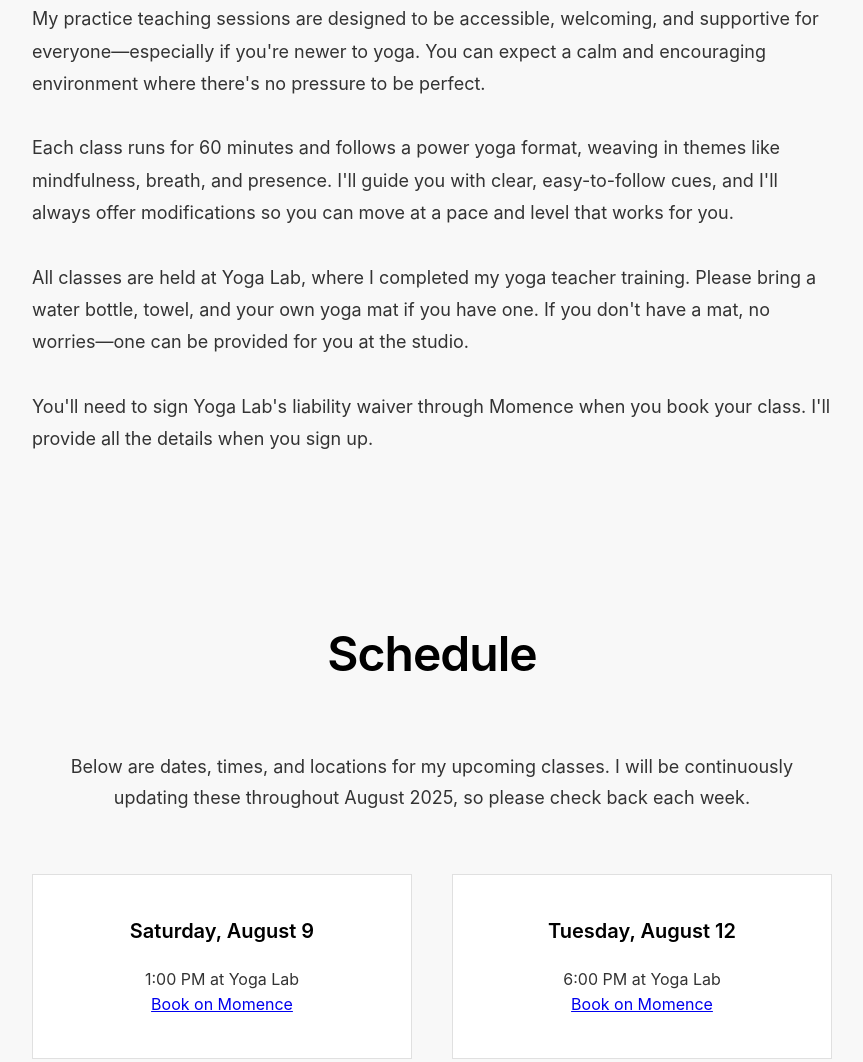
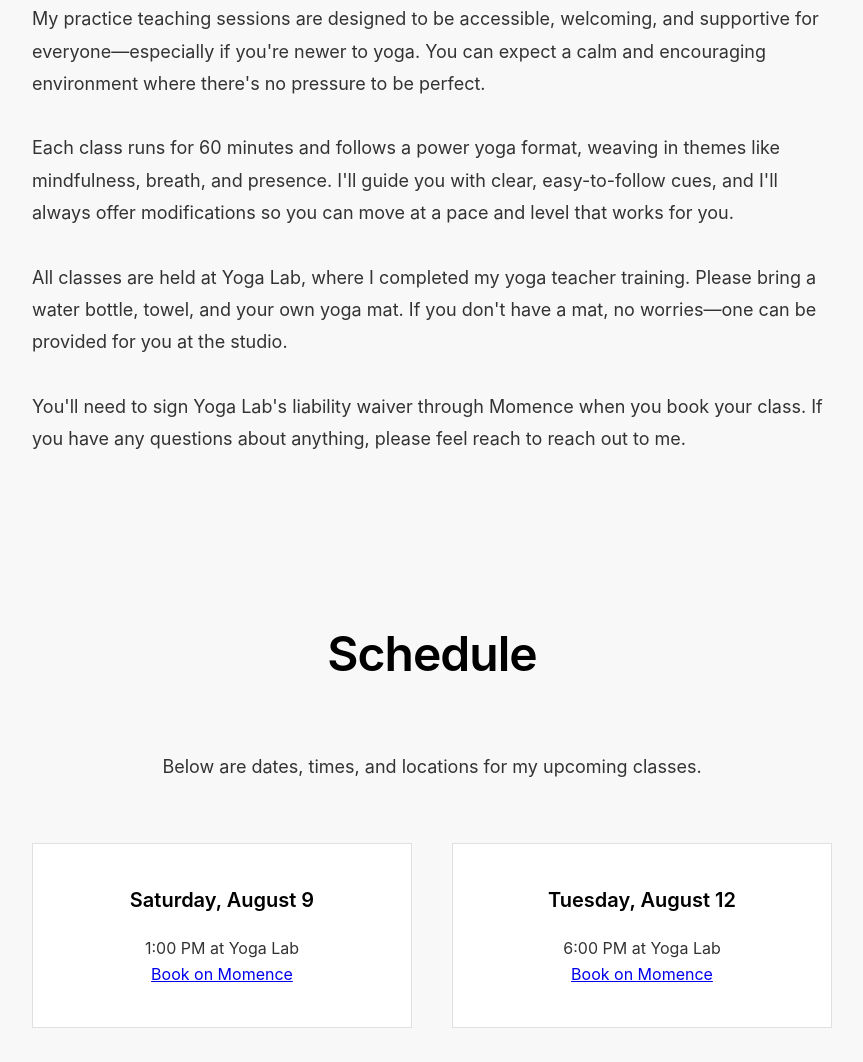
Before and after one commit to dkhundley/ytt-website, a website: page index.html in a window 1280 px wide. Shown: the part 1275-2337 px from the top of the page, without its empty margins (208-1071 px from the left). Drawn offline with Linux system fonts and the light colour scheme.

Commit message:
Refreshing content

```diff
--- a/index.html
+++ b/index.html
@@ -46,9 +46,9 @@
 
                     <p>Each class runs for 60 minutes and follows a power yoga format, weaving in themes like mindfulness, breath, and presence. I'll guide you with clear, easy-to-follow cues, and I'll always offer modifications so you can move at a pace and level that works for you.</p>
 
-                    <p>All classes are held at Yoga Lab, where I completed my yoga teacher training. Please bring a water bottle, towel, and your own yoga mat if you have one. If you don't have a mat, no worries—one can be provided for you at the studio.</p>
+                    <p>All classes are held at Yoga Lab, where I completed my yoga teacher training. Please bring a water bottle, towel, and your own yoga mat. If you don't have a mat, no worries—one can be provided for you at the studio.</p>
 
-                    <p>You'll need to sign Yoga Lab's liability waiver through Momence when you book your class. I'll provide all the details when you sign up.</p>
+                    <p>You'll need to sign Yoga Lab's liability waiver through Momence when you book your class. If you have any questions about anything, please feel reach to reach out to me.</p>
                 </div>
             </div>
         </section>
@@ -57,7 +57,7 @@
         <section class="schedule">
             <div class="container">
                 <h2>Schedule</h2>
-                <p class="schedule-intro">Below are dates, times, and locations for my upcoming classes. I will be continuously updating these throughout August 2025, so please check back each week.</p>
+                <p class="schedule-intro">Below are dates, times, and locations for my upcoming classes.</p>
                 <div class="schedule-content">
                     <div class="schedule-item">
                         <h3>Saturday, August 9</h3>
```
